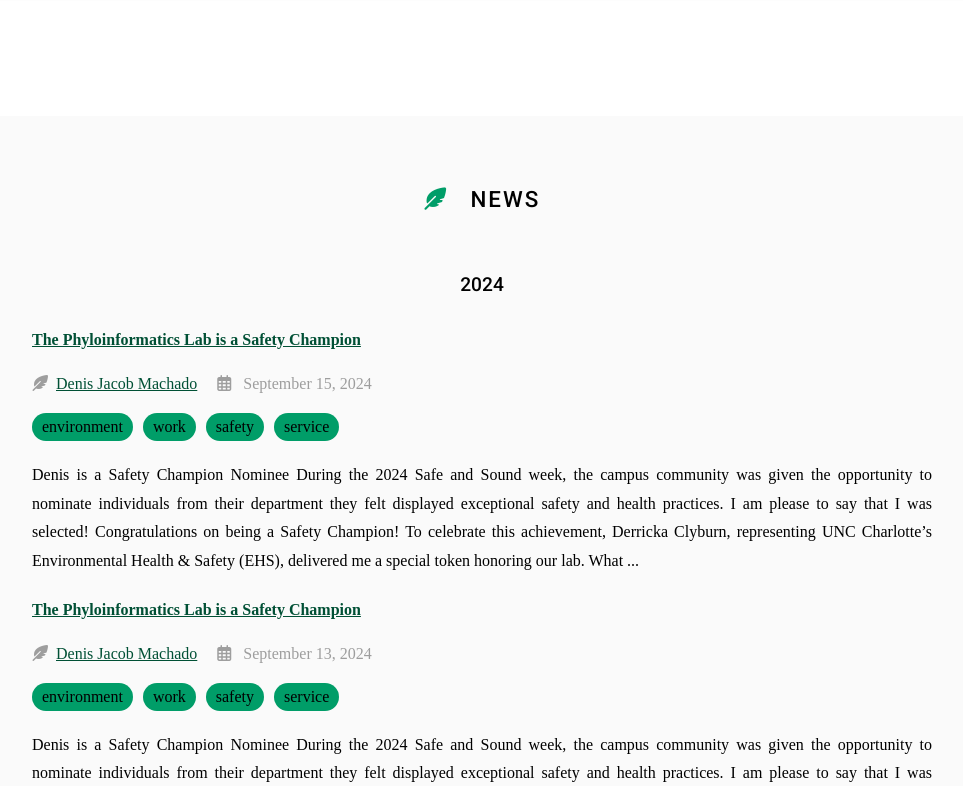
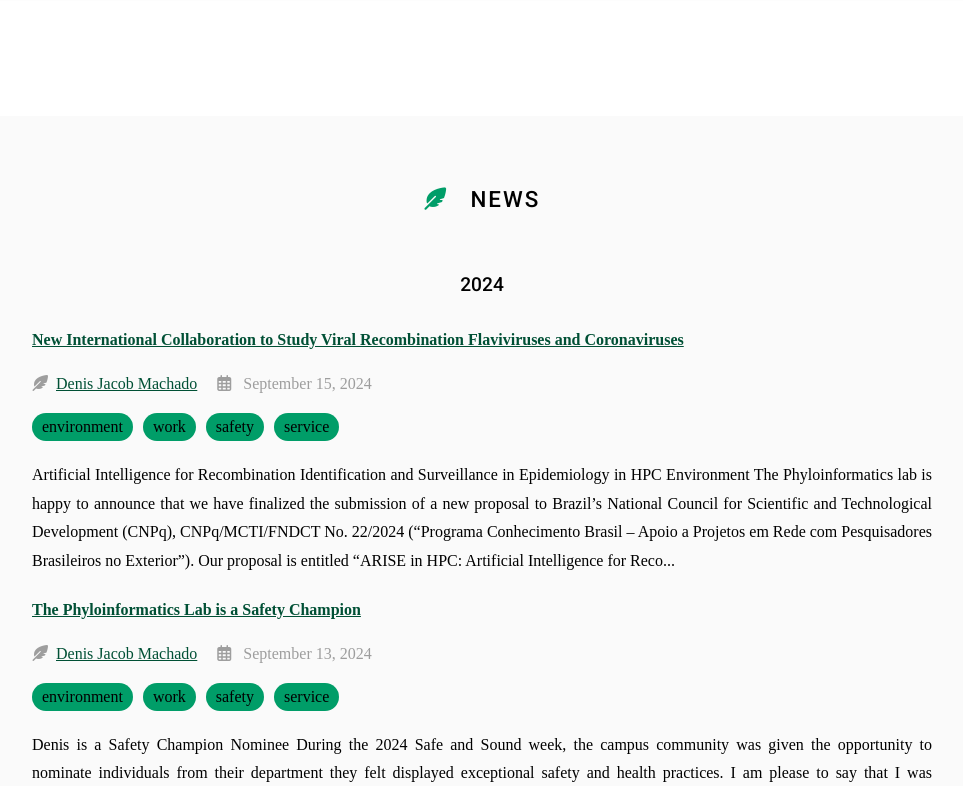
Before and after one commit to machadodj/machadodj.github.io, a Jekyll site: the page built from news/index.md, in a window 1280 px wide and 900 px high, cut to the strip 114-900 px from the top of the window. Shown: the whole strip, without its empty margins (158-1121 px from the left). Built offline with Jekyll 4.4.1, drawn with Linux system fonts in a browser that asks for light colours; nearby versions of some CDN libraries; some web fonts are replaced.

Commit message:
Updated news
Squashed some bugs and added news about new CNPq proposal.

```diff
--- a/_posts/2024-09-15-CNPq.md
+++ b/_posts/2024-09-15-CNPq.md
@@ -1,5 +1,5 @@
 ---
-title: The Phyloinformatics Lab is a Safety Champion
+title: New International Collaboration to Study Viral Recombination Flaviviruses and Coronaviruses
 tags:
   - environment
   - work
@@ -9,17 +9,42 @@ author: Denis Jacob Machado
 member: Denis_Jacob_Machado
 ---
 
-# Denis is a Safety Champion Nominee
+# Artificial Intelligence for Recombination Identification and Surveillance in Epidemiology in HPC Environment
 
-{% include figure.html image="images/20240913_WorkplaceSafety.jpg" %}
+The Phyloinformatics lab is happy to announce that we have finalized the submission of a new proposal to Brazil's National Council for Scientific and Technological Development (CNPq), CNPq/MCTI/FNDCT No. 22/2024 ("Programa Conhecimento Brasil – Apoio a Projetos em Rede com Pesquisadores Brasileiros no Exterior"). Our proposal is entitled "ARISE in HPC: Artificial Intelligence for Recombination Identification and Surveillance in Epidemiology in HPC Environment."
 
-During the 2024 Safe and Sound week, the campus community was given the opportunity to nominate individuals from their department they felt displayed exceptional safety and health practices. I am please to say that I was selected! Congratulations on being a Safety Champion!
+## Our Proposal
 
-To celebrate this achievement, Derricka Clyburn, representing UNC Charlotte's Environmental Health & Safety (EHS), delivered me a special token honoring our lab.
+The rapid evolution of viral infectious diseases like Zika, Dengue, and Yellow Fever poses significant public health challenges worldwide. These viruses undergo frequent recombination, a process where they exchange genetic material, potentially creating new strains that can evade existing diagnostics, vaccines, and treatments. Detecting viral recombination is critical to understanding the emergence of new variants and responding swiftly to epidemiological threats. However, current recombination detection tools are limited by the volume of data they can process, especially in next-generation sequencing analyses.
 
-## What is Environmental Health & Safety (EHS)
+Our project, ARISE in HPC, integrates high-performance computing (HPC), artificial intelligence (AI), and phylogenomics to develop advanced solutions for detecting viral recombination. Leveraging AI models such as neural networks, deep learning, decision trees, and ensemble learning, the project aims to optimize computational resource allocation and improve the analysis of large viral databases using the Santos Dumont (SDumont) supercomputer. This approach will enhance bioinformatics workflows, bolster disease detection and control strategies, and support the development of new diagnostics, vaccines, and therapeutics in Brazil.
 
-The University of North Carolina at Charlotte is an environmentally friendly, healthy, and safe place to work, teach and learn. Here you will find valuable information regarding regulatory compliance programs, EHS services, workplace hazard controls, training, injury prevention, and other helpful resources to support you in your role as a student, employee, or supervisor.
+## Our Collaborators
 
-{% include link.html link="https://safety.charlotte.edu/" text="Visit EHS' page and learn more" icon="fas fa-arrow-right" flip=true %}
-{:.center}
+We are 13 researchers from 7 institutions in five countries. Here is the core team, organized alphabetically by their first names:
+
+- Alexandre Porto (Postdoctoral Researcher, LNCC, Brazil)
+- Andre Ramos Carneiro (Researcher, LNCC, Brazil)
+- Carla Osthoff Ferreira de Barros (Researcher, LNCC, Brazil)
+- Denis Jacob Machado (Assistant Professor, UNC Charlotte, U.S.A.)
+- Diego Moreira de Araújo Carvalho (Associate Professor, Cefet/RJ, Brazil)
+- Douglas de Oliveira Cardoso (Assistant Professor, UC, Portugal)
+- Francieli Boito (Associate Professor, University of Bordeaux, France)
+- Kary Ann del Carmen Ocaña Gautherot (Researcher, LNCC, Brazil)
+- Luan Teylo (Researcher, Inria, France)
+- Luiz Manoel Rocha Gadelha Júnior (Researcher, DKFZ, Germany)
+- Marcelo Monteiro Galheigo (Systems Analyst, LNCC, Brazil)
+- Marcelo Trindade dos Santos (Researcher, LNCC, Brazil)
+- Micaella Coelho Valente de Paula (Systems Analyst, LNCC, Brazil)
+
+# Participating Institutions
+
+This is the list of participating institutions in alphabetical order:
+
+- [Computational Intelligence for Predicting Health and Environmental Risks (CIPHER)](https://cipher.charlotte.edu/), UNC Charlotte, USA
+- [Department of Bioinformatics and Genomics (BiG)](https://cci.charlotte.edu/departments/department-of-bioinformatics-and-genomics/), College of Computing and Informatics (CCI), University of North Carolina at Charlotte (UNC Charlotte), USA
+- [Federal Center for Technological Education Celso Suckow da Fonseca (Cefet/RJ)](https://cefet-rj.br/), Brazil
+- [German Cancer Research Center (DKFZ)](https://www.dkfz.de/en/index.html) and German Human Genome and Phenome Archive (GHGA), Germany
+- [Inria Center](https://www.inria.fr/en/inria-centre-university-bordeaux), University of Bordeaux, France
+- [National Laboratory for Scientific Computing (LNCC)](https://www.gov.br/lncc/pt-br), Brazil
+- [University of Coimbra](https://www.uc.pt/en/), Portugal
```
Also changed, not shown: _posts/2024-09-10-Biomedicine.md (renamed from _posts/2024-09-10-BIOMEDICAL.md).
